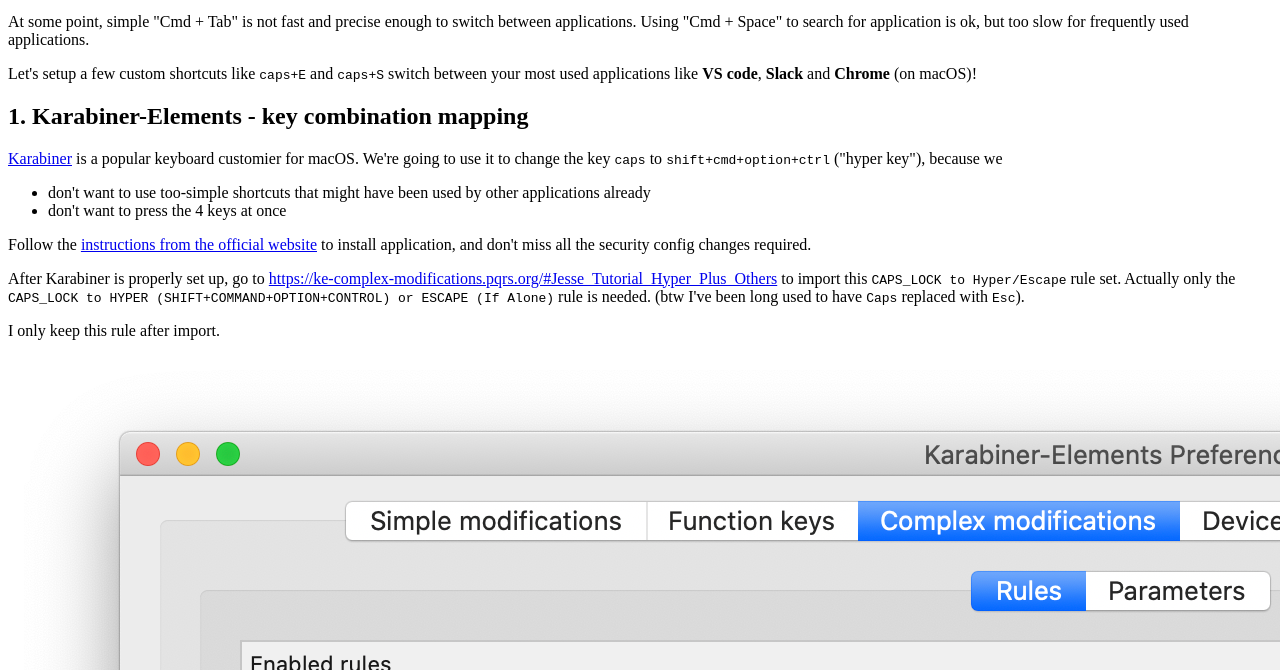
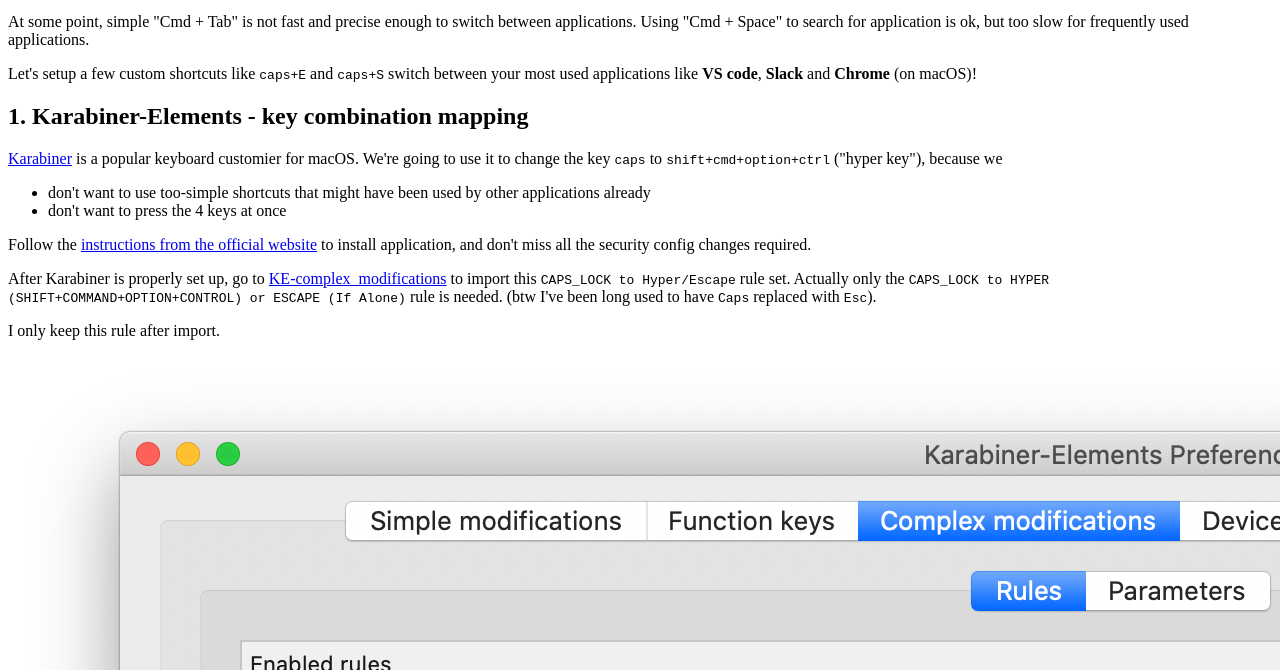
Before and after one commit to chauchakching/cccv-blog, a Gatsby site: page /2021-10-02-switching-applications-with-keyboard-shortcut-on-macos/ in a window 1280 px wide. Shown: the part 130-800 px from the top of the page. Built offline with nearby package versions, Linux system fonts and the light colour scheme; Gatsby itself is replaced by a stand-in of ours; some packages are replaced by stand-ins of ours.

Commit message:
replace long url link

```diff
--- a/content/blog/2021-10-02-switching-applications-with-keyboard-shortcut-on-macos/index.md
+++ b/content/blog/2021-10-02-switching-applications-with-keyboard-shortcut-on-macos/index.md
@@ -15,7 +15,7 @@
 
 Follow the [instructions from the official website](https://karabiner-elements.pqrs.org/docs/getting-started/installation/) to install application, and don't miss all the security config changes required.
 
-After Karabiner is properly set up, go to https://ke-complex-modifications.pqrs.org/#Jesse_Tutorial_Hyper_Plus_Others to import this `CAPS_LOCK to Hyper/Escape` rule set. Actually only the `CAPS_LOCK to HYPER (SHIFT+COMMAND+OPTION+CONTROL) or ESCAPE (If Alone)` rule is needed. (btw I've been long used to have `Caps` replaced with `Esc`).
+After Karabiner is properly set up, go to [KE-complex_modifications](https://ke-complex-modifications.pqrs.org/#Jesse_Tutorial_Hyper_Plus_Others) to import this `CAPS_LOCK to Hyper/Escape` rule set. Actually only the `CAPS_LOCK to HYPER (SHIFT+COMMAND+OPTION+CONTROL) or ESCAPE (If Alone)` rule is needed. (btw I've been long used to have `Caps` replaced with `Esc`).
 
 I only keep this rule after import.
 
```
